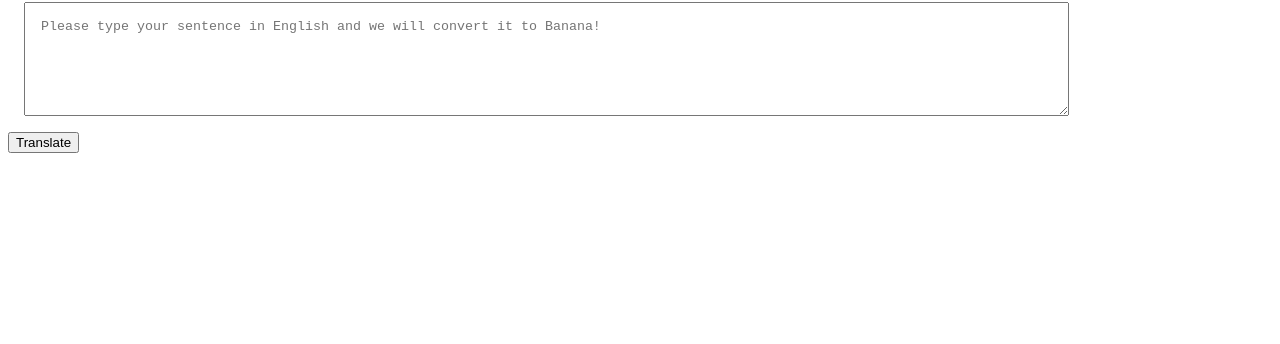
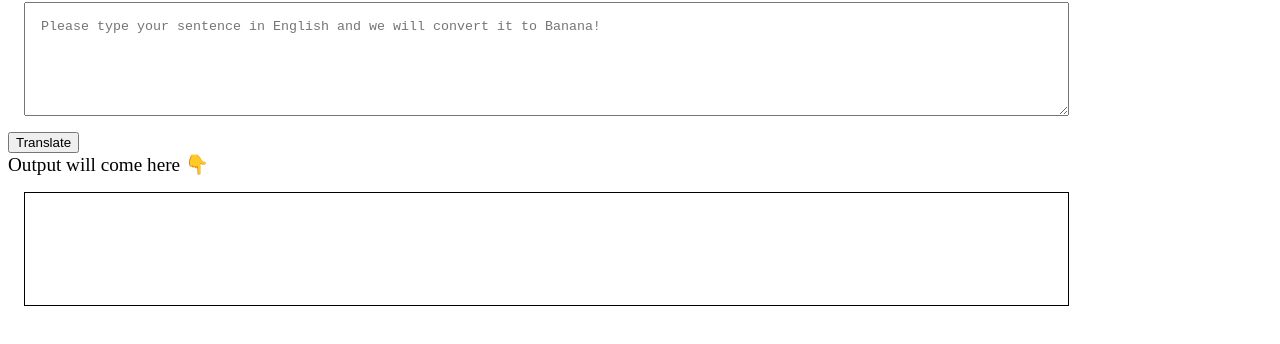
Before and after one commit to TJain02/Banana-Speak, a plain HTML site: page index.html in a window 1280 px wide. Shown: the part 78-422 px from the top of the page. Drawn offline with Linux system fonts and the light colour scheme.

Commit message:
input processing output done.

```diff
--- a/app.js
+++ b/app.js
@@ -1,8 +1,9 @@
 var btnTranslate=document.querySelector("#btn-translate");
-var txtInput=document.querySelector("#txt-input")
+var txtInput=document.querySelector("#txt-input");
+var outputDiv=document.querySelector("#output");
+
 
 function clickEventHandler(){
-    console.log("clicked!");
-    console.log("input:", txtInput.value);
+   outputDiv.innerText="bhdkbdahkbh "+txtInput.value;
 }
 btnTranslate.addEventListener("click",clickEventHandler )
--- a/index.html
+++ b/index.html
@@ -13,6 +13,15 @@
             margin:1rem;
             padding:1rem;
         }
+
+        #output{
+            border:1px solid black;
+            height:10vh;
+            diplay:block;
+            margin: 1rem;
+            width:80%;
+            padding:1rem;
+        }
     </style>
 </head>
 <body>
@@ -20,6 +29,8 @@
     <textarea
     id="txt-input" placeholder="Please type your sentence in English and we will convert it to Banana!"></textarea>
     <button id="btn-translate">Translate</button>
+    <div style="font-size:larger;">Output will come here 👇 </div>
+    <div id="output"></div>
     <script src="app.js" type="text/javascript"></script>
 </body>
 </html>
```
